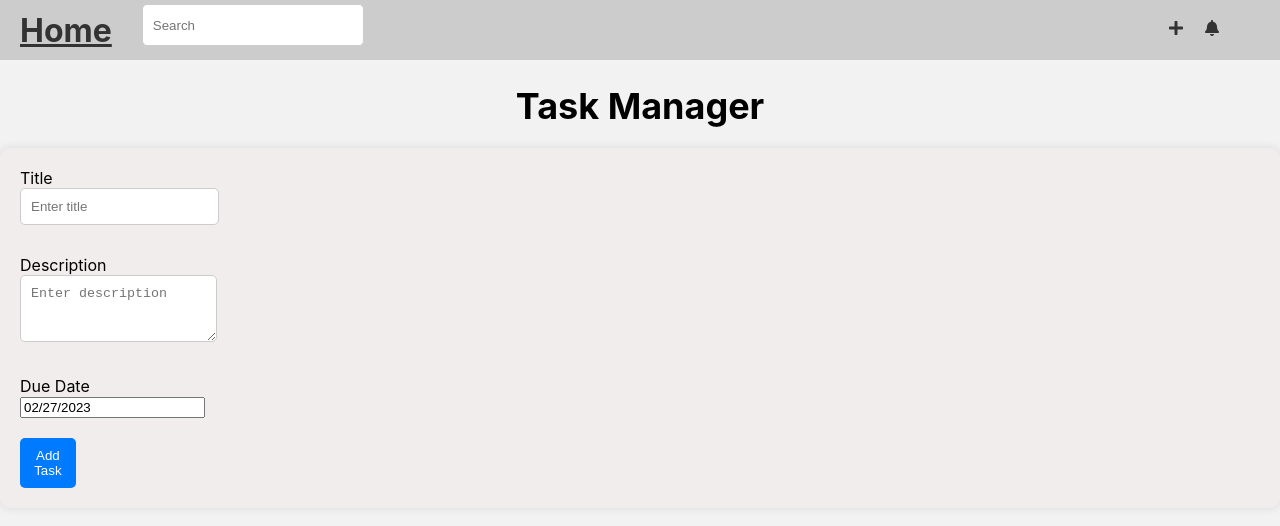
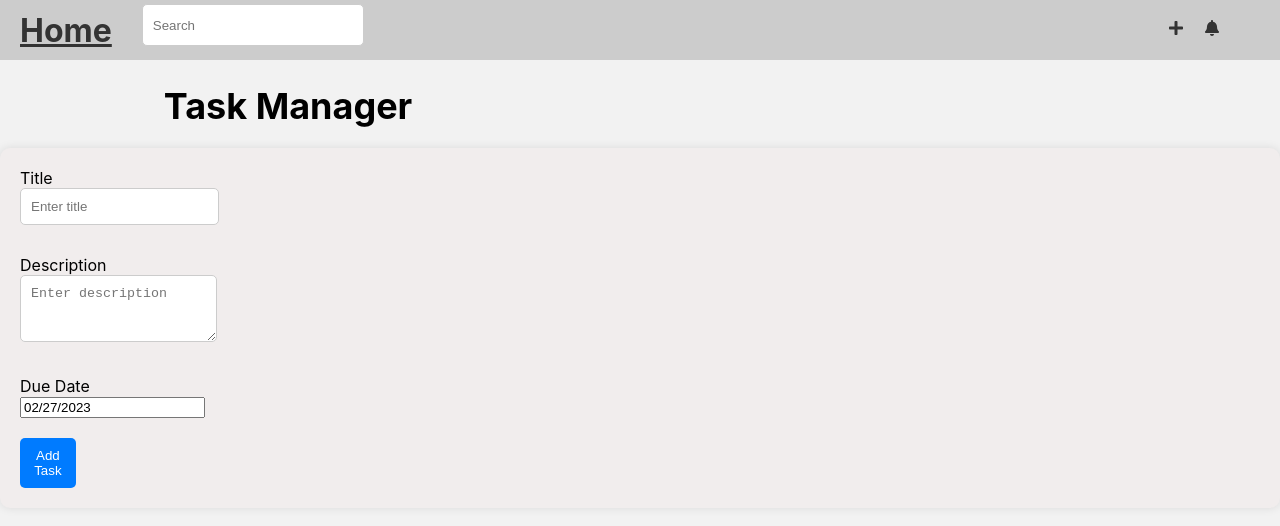
Before and after one commit to kahikoj/Plp, a React (Create React App) app: page /dashboard in a window 1280 px wide. Shown: the top 526 px of the page. Built offline with nearby package versions, Linux system fonts and the light colour scheme.

Commit message:
Css update

```diff
--- a/src/Dashboard.js
+++ b/src/Dashboard.js
@@ -40,11 +40,11 @@
   return (
     <>
       <MyNavbar />
+      <Container className='hcontainer d-flex align-items-center justify-content-center'>
         <Row>
-          <Col>
             <h1>Task Manager</h1>
-          </Col>
         </Row>
+      </Container>
       <div className="container-wrapper">
 
         <Container className="container">
```
Also changed, not shown: src/App.css (+2 -12 lines).
